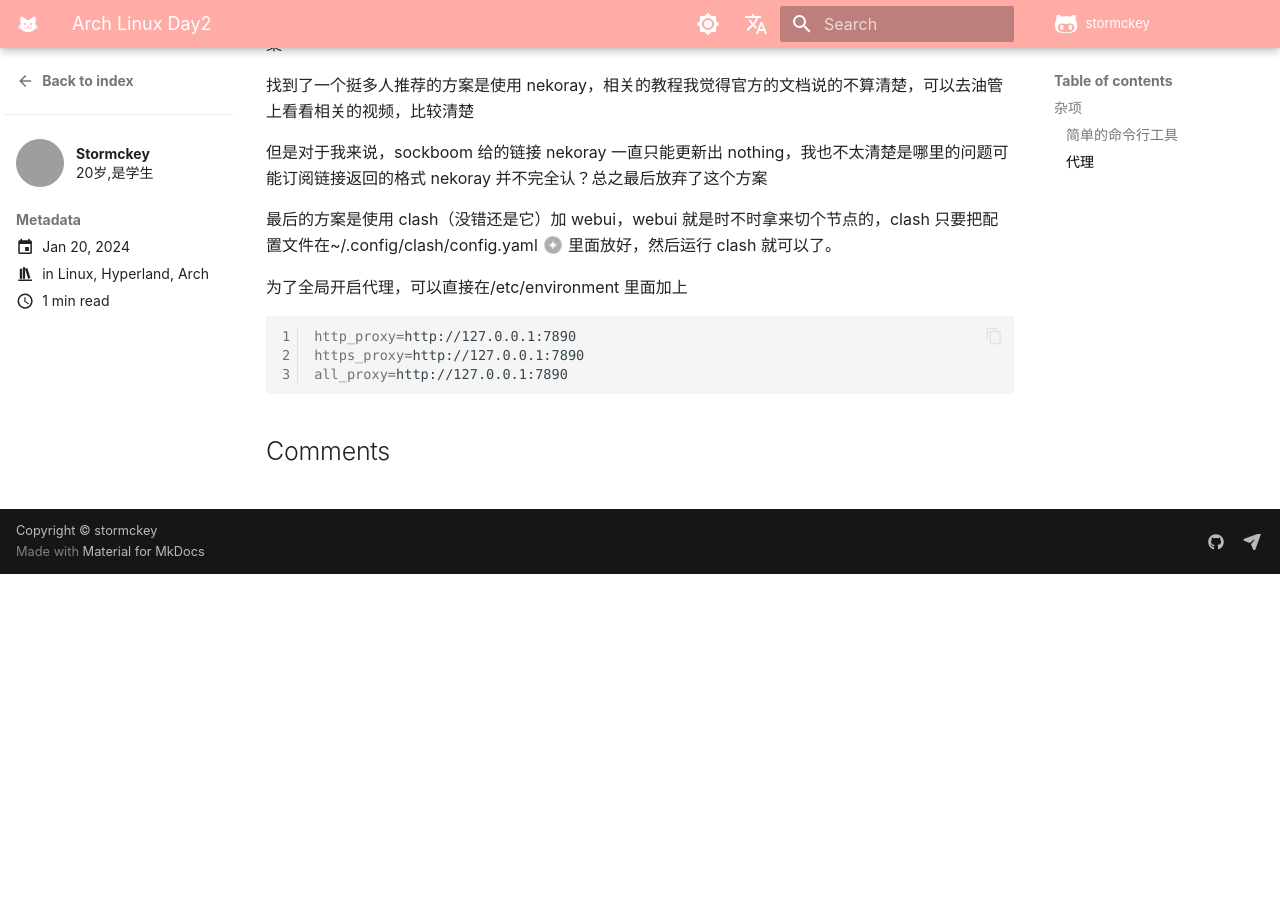
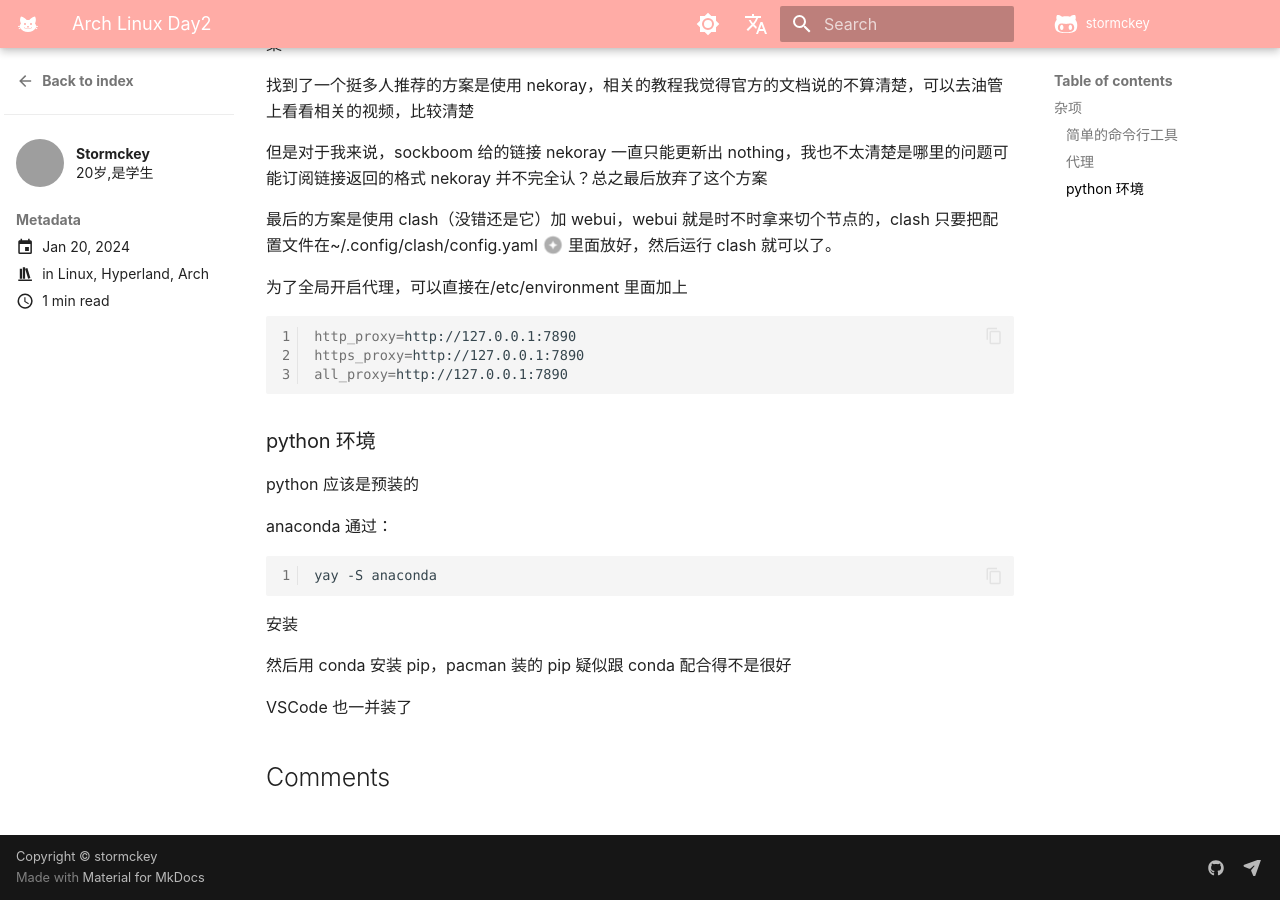
Before and after one commit to stormckey/stormckey.github.io, an MkDocs documentation site: the page built from docs/blog/posts/arch_day2.md, in a window 1280 px wide and 900 px high, scrolled down 546 px. Built offline with MkDocs 1.6.1 and Material for MkDocs 9.7.7, drawn with Linux system fonts in a browser that asks for light colours; some web fonts are replaced; comment, search, counter and statistics services are not loaded; a style sheet for code colours, icons or effects is not loaded; before the commit the page ends 1120 px from its top, so only the background shows below that; grey boxes are pictures that could not be loaded.

Commit message:
add more to arch day 2

````diff
--- a/docs/blog/posts/arch_day2.md
+++ b/docs/blog/posts/arch_day2.md
@@ -43,3 +43,19 @@ http_proxy=http://127.0.0.1:7890
 https_proxy=http://127.0.0.1:7890
 all_proxy=http://127.0.0.1:7890
 ```
+
+### python 环境
+
+python 应该是预装的
+
+anaconda 通过：
+
+```bash
+yay -S anaconda
+```
+
+安装
+
+然后用 conda 安装 pip，pacman 装的 pip 疑似跟 conda 配合得不是很好
+
+VSCode 也一并装了
````
